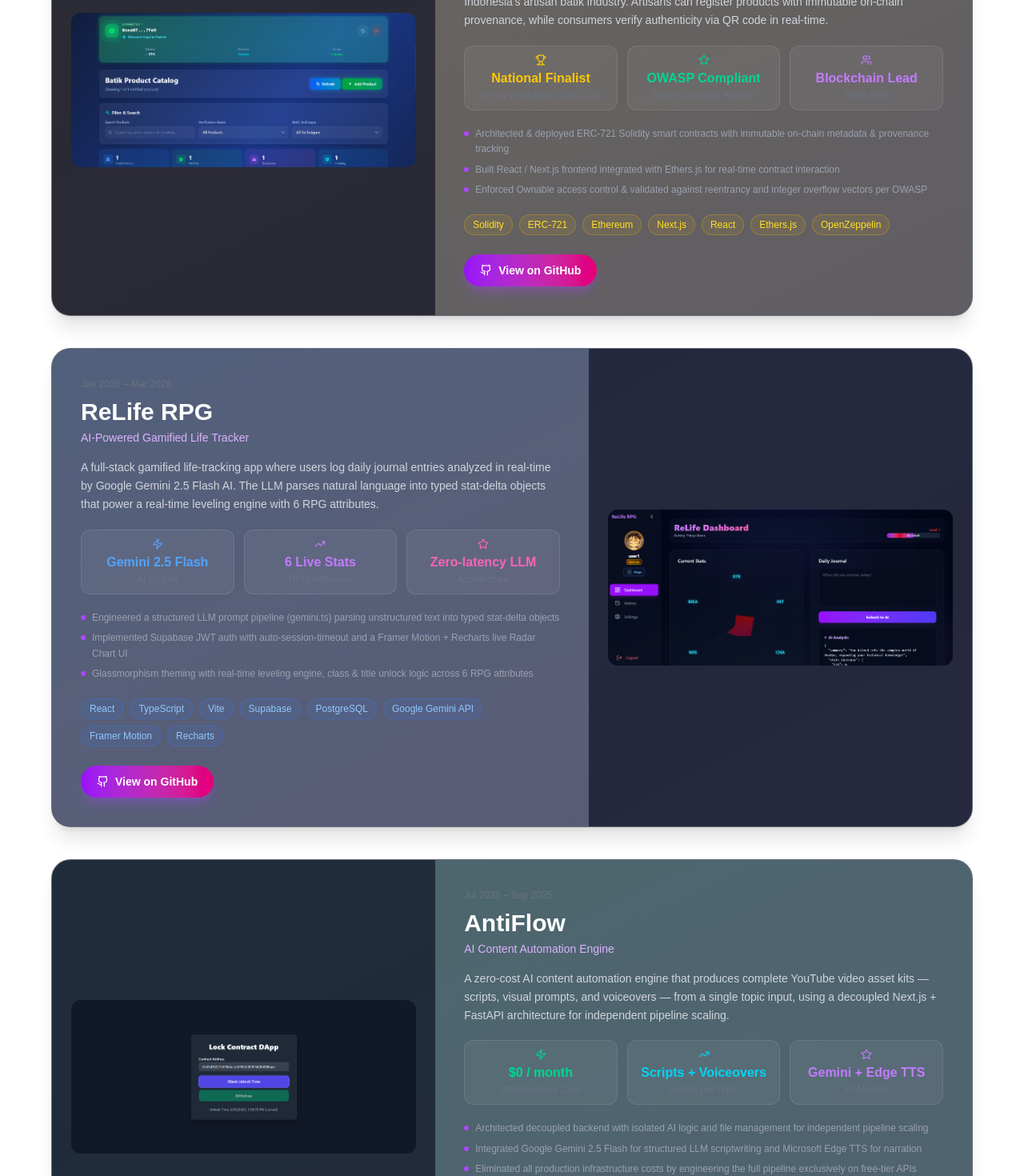
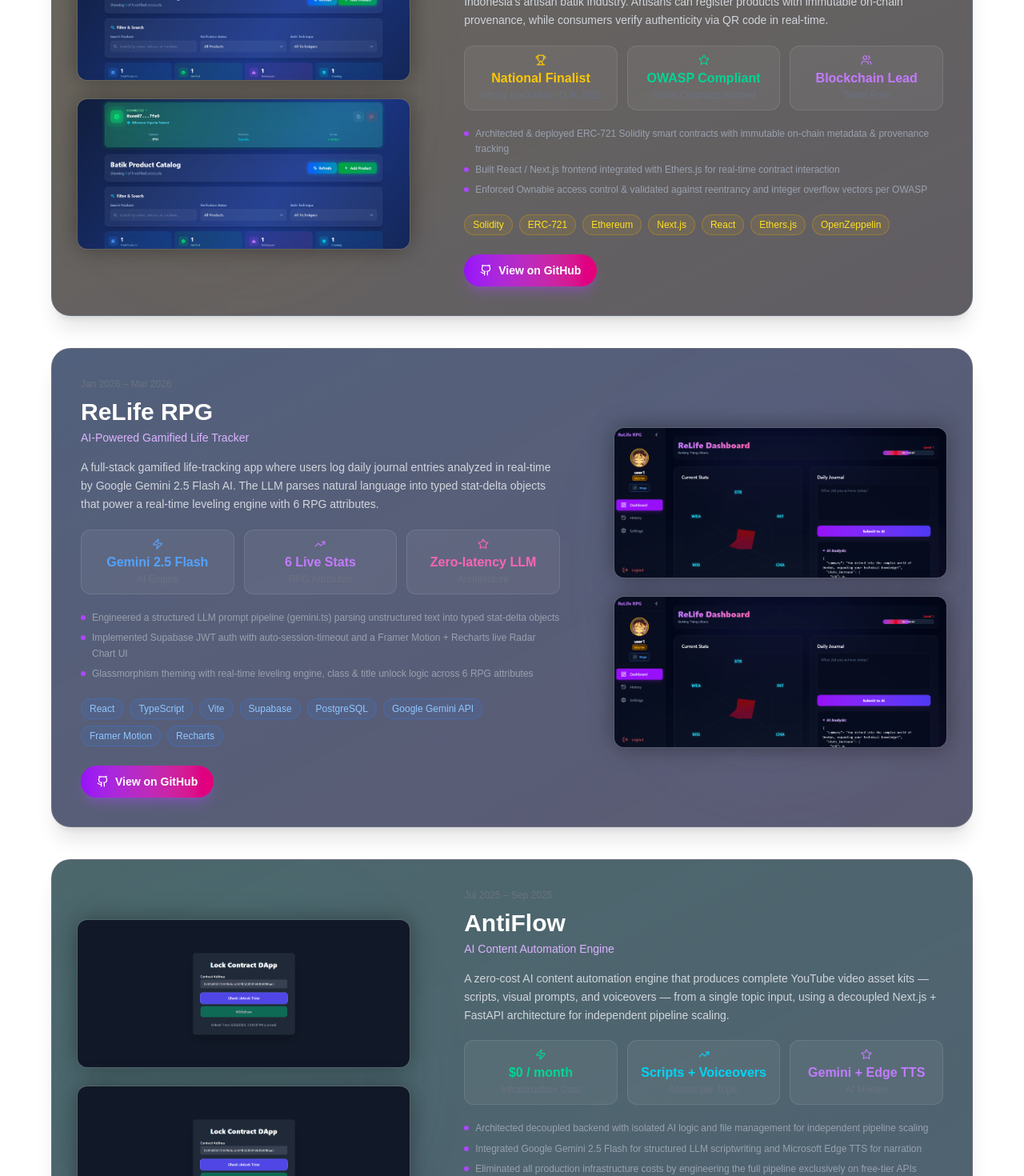
Before and after one commit to VinLvy/D-portfolio, a Next.js app: page /projects in a window 1280 px wide. Shown: the part 540-2010 px from the top of the page at 80% size. Built offline with nearby package versions, Linux system fonts and the light colour scheme.

Commit message:
Projects 4.4

```diff
--- a/src/app/projects/page.js
+++ b/src/app/projects/page.js
@@ -24,7 +24,7 @@ const projects = [
     ],
     tech: ["Solidity", "ERC-721", "Ethereum", "Next.js", "React", "Ethers.js", "OpenZeppelin"],
     link: "https://github.com/VinLvy/BatikChain",
-    image: "/images/project6.png",
+    images: ["/images/project6.png", "/images/project6.png"],
     accent: "from-yellow-500/20 to-orange-500/10",
     borderAccent: "hover:border-yellow-500/50",
     badgeColor: "bg-yellow-500/10 border-yellow-500/30 text-yellow-300",
@@ -48,7 +48,7 @@ const projects = [
     ],
     tech: ["React", "TypeScript", "Vite", "Supabase", "PostgreSQL", "Google Gemini API", "Framer Motion", "Recharts"],
     link: "https://github.com/VinLvy",
-    image: "/images/project5.png",
+    images: ["/images/project5.png", "/images/project5.png"],
     accent: "from-blue-500/20 to-purple-500/10",
     borderAccent: "hover:border-blue-500/50",
     badgeColor: "bg-blue-500/10 border-blue-500/30 text-blue-300",
@@ -72,7 +72,7 @@ const projects = [
     ],
     tech: ["Next.js", "TypeScript", "FastAPI", "Python", "Google Gemini API", "Edge TTS", "REST API"],
     link: "https://github.com/VinLvy",
-    image: "/images/project4.png",
+    images: ["/images/project4.png", "/images/project4.png"],
     accent: "from-emerald-500/20 to-cyan-500/10",
     borderAccent: "hover:border-emerald-500/50",
     badgeColor: "bg-emerald-500/10 border-emerald-500/30 text-emerald-300",
@@ -96,7 +96,7 @@ const projects = [
     ],
     tech: ["Laravel 11", "PHP", "MySQL", "REST API", "Spatie Permissions", "Laravel Queues"],
     link: "https://github.com/VinLvy/Point-of-Saless",
-    image: "/images/project2.png",
+    images: ["/images/project2.png", "/images/project2.png"],
     accent: "from-purple-500/20 to-pink-500/10",
     borderAccent: "hover:border-purple-500/50",
     badgeColor: "bg-purple-500/10 border-purple-500/30 text-purple-300",
@@ -120,7 +120,7 @@ const projects = [
     ],
     tech: ["CodeIgniter 4", "PHP", "MySQL", "Schema.org", "SEO", "Responsive Design"],
     link: "https://github.com/VinLvy/Web-Competent",
-    image: "/images/project3.png",
+    images: ["/images/project3.png", "/images/project3.png"],
     accent: "from-pink-500/20 to-rose-500/10",
     borderAccent: "hover:border-pink-500/50",
     badgeColor: "bg-pink-500/10 border-pink-500/30 text-pink-300",
@@ -159,7 +159,7 @@ export default function Projects() {
             Featured Projects — From Resume
           </motion.div>
           <h1 className="text-4xl md:text-5xl font-bold text-white mb-4 tracking-tight">
-            Things I've{" "}
+            Things I&apos;ve{" "}
             <span className="bg-gradient-to-r from-purple-400 to-pink-400 bg-clip-text text-transparent">
               Built & Shipped
             </span>
@@ -195,16 +195,22 @@ export default function Projects() {
               )}
 
               <div className={`relative flex flex-col ${index % 2 !== 0 ? "lg:flex-row-reverse" : "lg:flex-row"} gap-0`}>
-                {/* Image */}
-                <div className="w-full lg:w-5/12 flex-shrink-0 flex items-center justify-center bg-slate-950/60 p-4 lg:p-6">
-                  <Image
-                    src={project.image}
-                    alt={project.title}
-                    width={600}
-                    height={400}
-                    className="w-full h-auto max-h-72 lg:max-h-80 rounded-xl object-contain transition-transform duration-700 group-hover:scale-[1.03]"
-                    sizes="(max-width: 1024px) 100vw, 45vw"
-                  />
+                {/* Images */}
+                <div className="relative w-full lg:w-5/12 flex-shrink-0 flex flex-col items-center justify-center p-6 lg:p-8 gap-6">
+                  {/* Subtle glow behind the images */}
+                  <div className={`absolute inset-0 bg-gradient-to-br ${project.accent} opacity-20 blur-3xl rounded-full scale-90 pointer-events-none`} />
+
+                  {project.images?.map((imgSrc, imgIndex) => (
+                    <Image
+                      key={imgIndex}
+                      src={imgSrc}
+                      alt={`${project.title} screenshot ${imgIndex + 1}`}
+                      width={800}
+                      height={500}
+                      className="relative z-10 w-full h-auto rounded-xl object-contain shadow-[0_0_30px_rgba(0,0,0,0.4)] ring-1 ring-white/10 transition-all duration-500 hover:scale-[1.05] hover:-translate-y-1"
+                      sizes="(max-width: 1024px) 100vw, 45vw"
+                    />
+                  ))}
                 </div>
 
                 {/* Content */}
@@ -288,7 +294,7 @@ export default function Projects() {
           </div>
           <h2 className="text-2xl md:text-3xl font-bold text-white mb-4">More Projects Coming Soon</h2>
           <p className="text-gray-400 max-w-xl mx-auto leading-relaxed mb-8">
-            I'm constantly learning, building, and exploring new technologies. Stay tuned for exciting projects
+            I&apos;m constantly learning, building, and exploring new technologies. Stay tuned for exciting projects
             pushing the boundaries of modern web development — and beyond.
           </p>
           <Link
```
